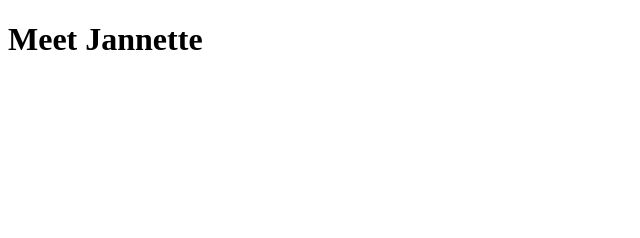
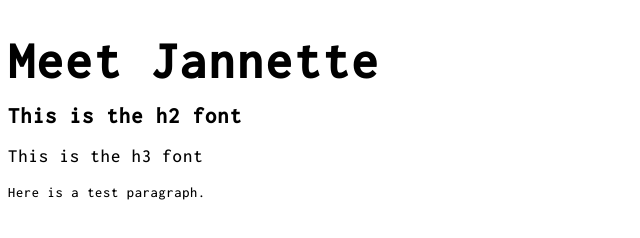
Before and after one commit to jkrezel2222/get-to-know-jannette-krezel, a plain HTML site: page index.html in a window 1280 px wide. Shown: the whole page, without its empty margins (0-640 px from the left). Drawn offline with Linux system fonts and the light colour scheme.

Commit message:
Added style.css, connected to index.html, updated index.html

```diff
--- a/index.html
+++ b/index.html
@@ -1,12 +1,17 @@
 <!DOCTYPE html>
 <html lang="en">
     <head>
+        <link rel="stylesheet" href="style.css">
+        <link href="https://fonts.googleapis.com/css2?family=Inconsolata:wght@500&display=swap" rel="stylesheet">
         <title>Get to know Jannette Krezel</title>
 
     </head>
     <body>
         <h1>Meet Jannette</h1>
+        <h2>This is the h2 font</h2>
+        <h3>This is the h3 font</h3>
 
+        <p>Here is a test paragraph.</p>
     </body>
 
 </html>
--- /dev/null
+++ b/style.css
@@ -0,0 +1,38 @@
+body {
+    background: white;
+    font-family: 'Inconsolata', monospace;
+    src: url("https://fonts.googleapis.com/css2?family=Inconsolata:wght@500&display=swap");
+}
+
+img {
+    display: inline-block;
+    margin: 0%;
+}
+
+h1 {
+    font-size: 3.25em;
+    line-height: 1em;
+    letter-spacing: .05em;
+    margin-bottom: 2px;
+}
+
+h2 {
+    font-size: 1.4em;
+    line-height: 1em;
+    letter-spacing: .05em;
+    margin-bottom: 2px;
+}
+
+h3 {
+    font-weight: normal;
+    line-height: 1em;
+    letter-spacing: .05em;
+    margin-bottom: 2px;
+}
+
+p {
+    font-size: .9em;
+    line-height: 1.8em;
+    letter-spacing: .05em;
+    margin-bottom: 15px;
+}
```
